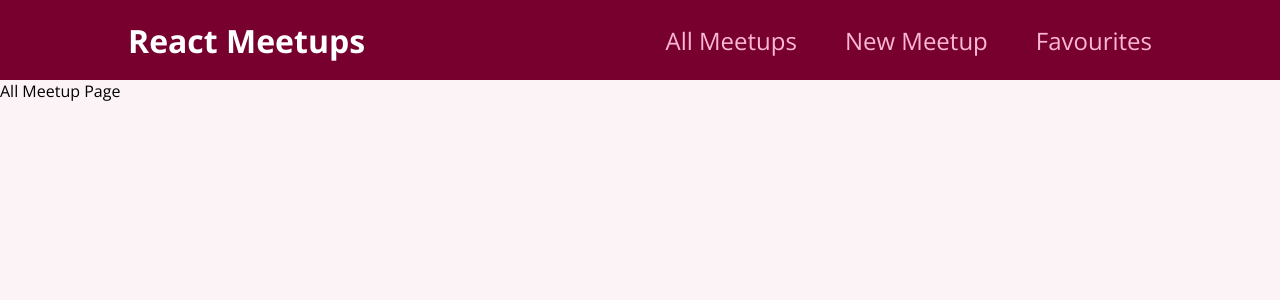
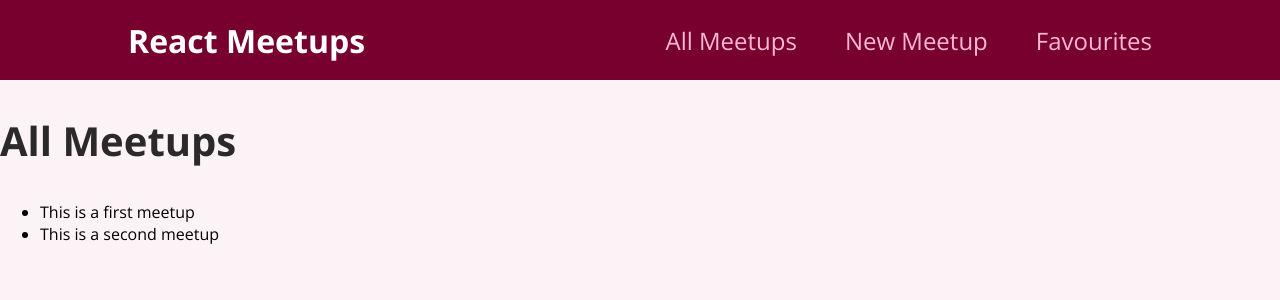
Before and after one commit to GuillerminaLorenzo/react-course, a React (Create React App) app: page / in a window 1280 px wide. Shown: the top 300 px of the page. Built offline with nearby package versions, Linux system fonts and the light colour scheme.

Commit message:
Updated AllMeetups page to display DUMMY_DATA

```diff
--- a/src/pages/AllMeetups.js
+++ b/src/pages/AllMeetups.js
@@ -20,7 +20,16 @@
 ];
 
 function AllMeetupsPage() {
-  return <div>All Meetup Page</div>;
+  return (
+    <section>
+      <h1>All Meetups</h1>
+      <ul>
+        {DUMMY_DATA.map((meetup) => {
+          return <li key={meetup.id}>{meetup.title}</li>;
+        })}
+      </ul>
+    </section>
+  );
 }
 
 export default AllMeetupsPage;
```
